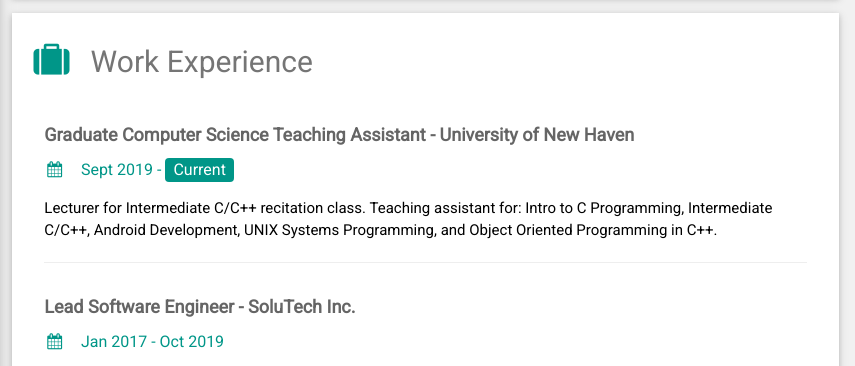
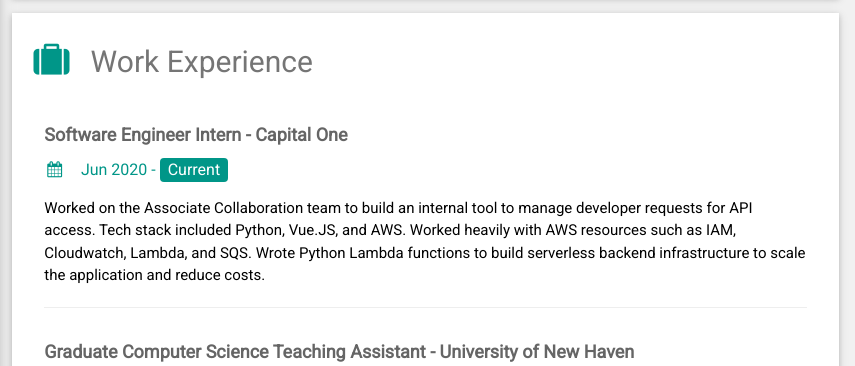
Before and after one commit to FanciestW/williamlin.tech, a plain HTML site: page public/index.html in a window 1280 px wide. Shown: the part 182-548 px from the top of the page, 425-1280 px from the left. Drawn offline with nearby package versions, Linux system fonts and the light colour scheme.

Commit message:
WIP: Adding current intern working experience

```diff
--- a/public/index.html
+++ b/public/index.html
@@ -133,7 +133,6 @@
 
       <!-- Right Column -->
       <div class="w3-twothird">
-
         <div class="w3-container w3-card w3-white w3-margin-bottom">
           <h2 class="w3-text-grey w3-padding-16"><i class="fa fa-user-circle fa-fw w3-margin-right w3-xxlarge w3-text-teal"></i>Who Am I?</h2>
           <div class="w3-container" style="margin-top: -4%;">
@@ -143,6 +142,12 @@
 
         <div class="w3-container w3-card w3-white w3-margin-bottom">
           <h2 class="w3-text-grey w3-padding-16"><i class="fa fa-suitcase fa-fw w3-margin-right w3-xxlarge w3-text-teal"></i>Work Experience</h2>
+          <div class="w3-container">
+            <h5 class="w3-opacity"><b>Software Engineer Intern - Capital One</b></h5>
+            <h6 class="w3-text-teal"><i class="fa fa-calendar fa-fw w3-margin-right"></i>Jun 2020 - <span class="w3-tag w3-teal w3-round">Current</span></h6>
+            <p>Worked on the Associate Collaboration team to build an internal tool to manage developer requests for API access. Tech stack included Python, Vue.JS, and AWS. Worked heavily with AWS resources such as IAM, Cloudwatch, Lambda, and SQS. Wrote Python Lambda functions to build serverless backend infrastructure to scale the application and reduce costs.</p>
+            <hr>
+          </div>
           <div class="w3-container">
             <h5 class="w3-opacity"><b>Graduate Computer Science Teaching Assistant - University of New Haven</b></h5>
             <h6 class="w3-text-teal"><i class="fa fa-calendar fa-fw w3-margin-right"></i>Sept 2019 - <span class="w3-tag w3-teal w3-round">Current</span></h6>
```
